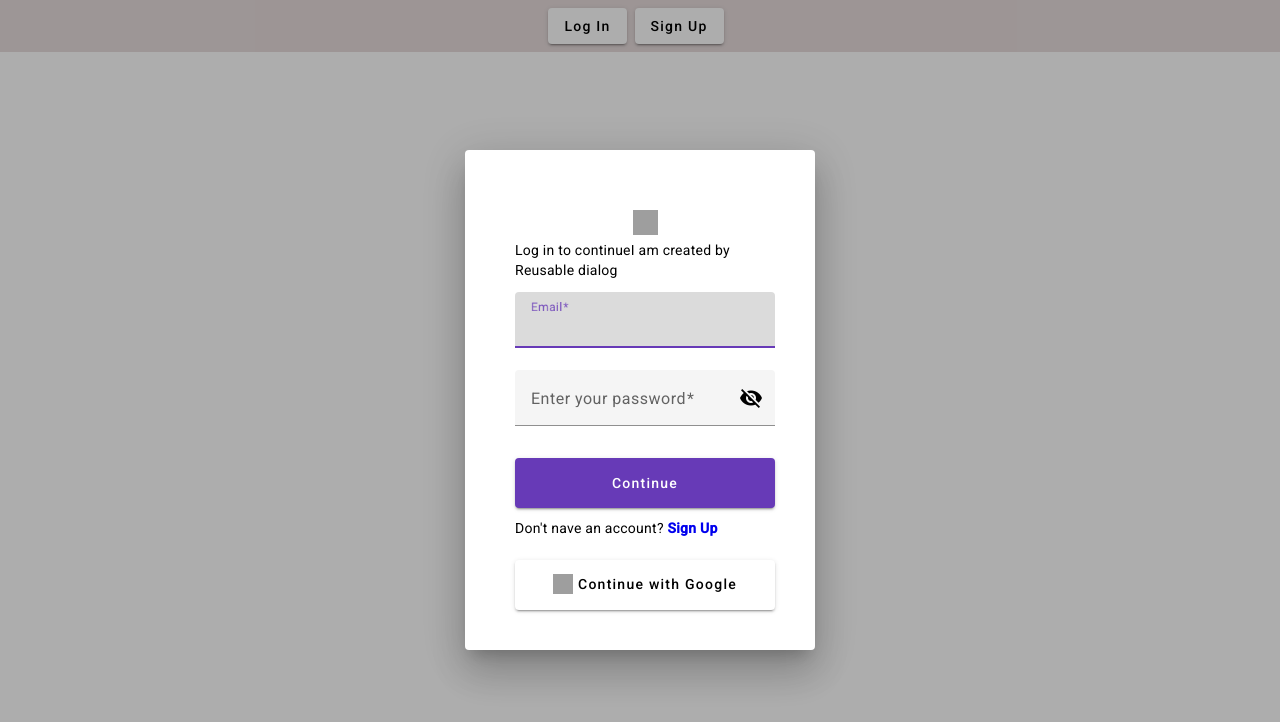
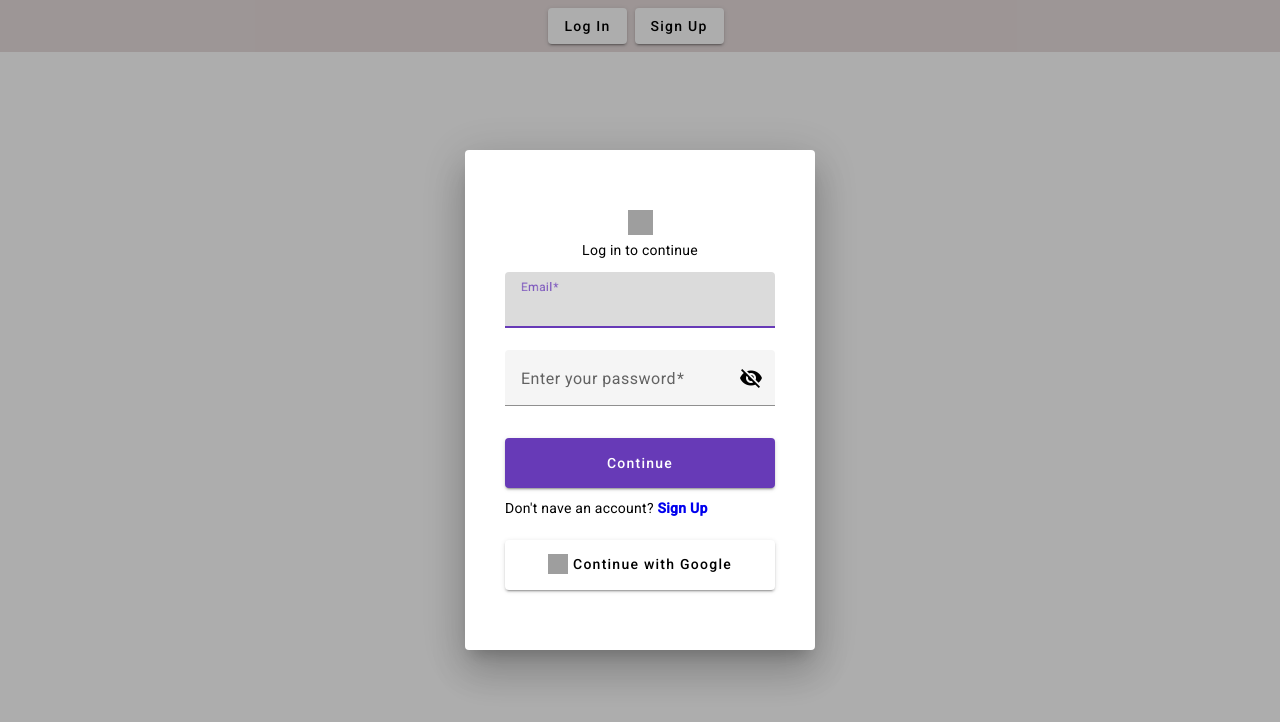
Before and after one commit to sashalarin202/web-auth, an Angular app in the folder web-auth/: page / in a window 1280 px wide. Both pictures are taken after a click on the button "Log In". Shown: the top 722 px of the page. Built offline with nearby package versions, Linux system fonts and the light colour scheme; grey boxes are pictures that could not be loaded.

Commit message:
Change styles at dialog + trigger the signUp dialog

```diff
--- a/web-auth/src/app/components/dialog/dialog.component.html
+++ b/web-auth/src/app/components/dialog/dialog.component.html
@@ -3,7 +3,7 @@
         <div>
           <img class="mat-dialog-img" src="https://encrypted-tbn0.gstatic.com/images?q=tbn:ANd9GcTy_brzbIf-LQQmVl0W2353cshz4J2tRnJ9pV0lqqcONfcIeuiV_XGTkACqnlFl0I6oNd4&usqp=CAU" alt="">
         </div>
-        <p>Log in to continue{{data}}</p>
+        <p>{{data.title}} to continue</p>
         <form [formGroup]="signInform" class="example-form" >
             <mat-form-field class="example-full-width">
               <mat-label>Email</mat-label>
@@ -26,10 +26,20 @@
                 Password is <strong>required</strong>
               </mat-error>
             </mat-form-field>
+            <mat-form-field *ngIf="data.confirmPassword" appearance="fill" class="example-full-width">
+              <mat-label>Confirm your password</mat-label>
+              <input matInput [type]="hideConfirm ? 'password' : 'text'" formControlName="confirmPassword">
+              <button type="button" mat-icon-button matSuffix (click)="hideConfirm = !hideConfirm" [attr.aria-label]="'Hide password'" [attr.aria-pressed]="hideConfirm">
+                <mat-icon>{{hideConfirm ? 'visibility_off' : 'visibility'}}</mat-icon>
+              </button>
+              <mat-error *ngIf="signInform.controls['confirmPassword'].errors?.['required']">
+                Password is <strong>required</strong>
+              </mat-error>
+            </mat-form-field>
           </form>
         <button mat-raised-button color="primary" class="mat-dialog-btn">Continue</button>
         <div class="mat-dialog-singUp">
-            <p>Don't nave an account?<a href="/"><b> Sign Up</b></a></p>
+            <p *ngIf="!data.confirmPassword">Don't nave an account?<a href="/"><b> Sign Up</b></a></p>
         </div>
         <button mat-raised-button class="mat-dialog-btn mat-dialog-googleBtn">
             <div class="wrapper">
--- a/web-auth/src/app/components/dialog/dialog.component.scss
+++ b/web-auth/src/app/components/dialog/dialog.component.scss
@@ -1,4 +1,7 @@
 .mat-dialog{
+    display: flex;
+    flex-direction: column;
+    justify-content: center;
     height: 500px;
     width: 350px;
 
@@ -7,8 +10,7 @@
         flex-direction: column;
         align-items: center;
 
-        height: 100%;
-        padding: 60px 40px 40px 50px;
+        margin: 0 40px;
 
 
         .mat-dialog-img{
@@ -34,7 +36,6 @@
 
         .mat-dialog-singUp{
             display: flex;
-            justify-content: start;
             width: 100%;
             margin-top: 10px;
 
--- a/web-auth/src/app/components/dialog/dialog.component.ts
+++ b/web-auth/src/app/components/dialog/dialog.component.ts
@@ -9,17 +9,21 @@ import { MAT_DIALOG_DATA } from '@angular/material/dialog';
 })
 export class DialogComponent implements OnInit{
   hide: boolean = true;
+  hideConfirm: boolean = true;
   signInform: FormGroup;
-  constructor(private fb: FormBuilder, @Inject(MAT_DIALOG_DATA) public data: string) { }
+  constructor(private fb: FormBuilder, @Inject(MAT_DIALOG_DATA)
+    public data: {title: string, confirmPassword:boolean}) { }
 
   ngOnInit(){
     this.signInform = this.fb.group({
       email: ['', [Validators.required, Validators.email]],
-      password: ['', Validators.required]
+      password: ['', Validators.required],
+      confirmPassword: ['', Validators.required],
     });
   }
 }
 
 export interface DialogInterface {
-  dialogHeader: string;
+  title: string;
+  confirmPassword: boolean;
 }
--- a/web-auth/src/app/components/header/header.component.html
+++ b/web-auth/src/app/components/header/header.component.html
@@ -1,6 +1,6 @@
 <section>
     <div class="example-button-row">
         <button mat-raised-button (click)="openSignInDialog()">Log In</button>
-        <button mat-raised-button>Sign Up</button>
+        <button mat-raised-button (click)="openSignUpDialog()">Sign Up</button>
     </div>
 </section>
--- a/web-auth/src/app/components/header/header.component.ts
+++ b/web-auth/src/app/components/header/header.component.ts
@@ -11,13 +11,24 @@ export class HeaderComponent {
   constructor(public dialog: MatDialog) {}
 
   openSignInDialog() {
-
     const dialogInterface: DialogInterface = {
-      dialogHeader: 'I am created by Reusable dialog',
+      title: 'Log in',
+      confirmPassword: false,
     };
 
     this.dialog.open(DialogComponent,{
-      data: dialogInterface.dialogHeader,
+      data: dialogInterface,
+    });
+  }
+
+  openSignUpDialog() {
+    const dialogInterface: DialogInterface = {
+      title: 'Sign Up',
+      confirmPassword: true,
+    };
+
+    this.dialog.open(DialogComponent,{
+      data: dialogInterface,
     });
   }
 }
```
